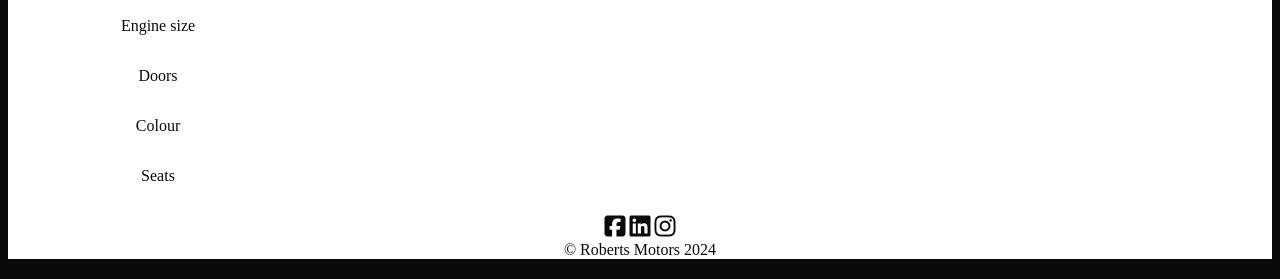
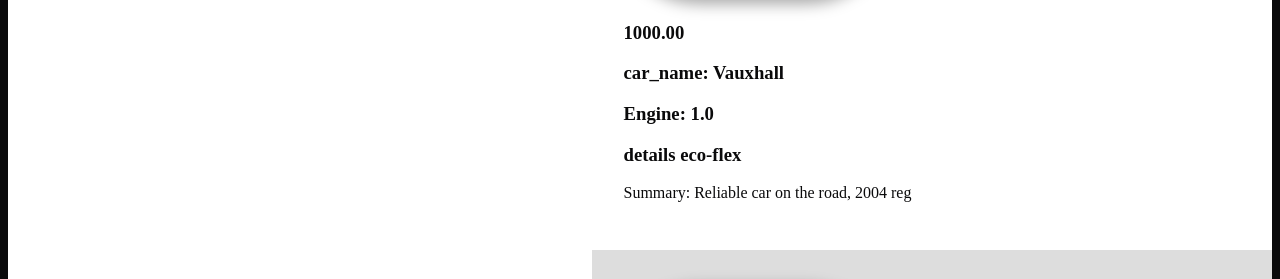
Before and after one commit to RobertGDO/Roberts-Motors, a PHP site: page /buycars in a window 1280 px wide. Shown: the part 489-768 px from the top of the page. Run offline with PHP 8.4, Linux system fonts and the light colour scheme; data comes from the database, SQL or seed files in the repository; some libraries are stand-ins or nearby versions; some web fonts are replaced.

Commit message:
Revert "Add files via upload"

```diff
--- a/Roberts-Motors/websites/default/public/desktop.css
+++ b/Roberts-Motors/websites/default/public/desktop.css
@@ -7,12 +7,12 @@ header {
 /*template/structure of the webpages in desktop maximised view*/
 body {
     display: grid;
-    grid-template-columns: 20% 20% 30% 30%;
-    grid-template-rows: auto auto auto auto;
+    grid-template-columns: 40% 60%;
+    grid-template-rows: auto;
     grid-template-areas:
-    "header header nav nav"
-    "aside main main main"
-    "footer footer footer footer";
+    "header nav"
+    "aside main"
+    "footer footer";
     background-color: #0A0A0B;
 }
 
@@ -26,57 +26,9 @@ main {
 aside {
     /*places content in aside in the center*/
     display: flex;
-    flex-direction: column;
     justify-content: center;
-    padding-left: 20px;
+    padding-left: 4em;
     grid-area: aside;
-}
-
-aside ul li {
-    position: relative;
-   list-style: none;
-}
-
-/*nav li, nav a {
-   height: 100%;
-   width: 100%;
-   display: block;
-   transition: 0.7s;
-   display: flex;
-   justify-content: center;
-   align-items: center;
-}*/
-
-/*styles main webpage names list into nav bar*/
-aside ul {
-   list-style-type: none;
-   display: flex;
-   justify-content: space-evenly;
-}
-
-/*styles subnames within webpage names*/
-aside ul ul {
-   position: absolute;
-   display: block;
-   background-color: #fff;
-   padding: 0;
-   width: 100%;
-   opacity: 0;
-   pointer-events: none;
-   transition: opacity 1s ease-in-out;
-}
-
-/*makes subnames appear once hovered*/
-aside > ul > li:hover ul {
-   opacity: 1;
-   pointer-events: auto;
-}
-
-/*highlights each sub name when hovered*/
-aside ul ul li:hover {
-   background-color: #fff;
-   color: #9E9E94;
-   transition: 1s;
 }
 
 /*brings nav bar down*/
@@ -222,3 +174,8 @@ nav ul ul li:hover {
     "aside main";
     background-color: #0A0A0B;
 }
+
+.CarProducts, .reviews {list-style-type: none;}
+.CarProducts li, .reviews li {padding: 2em;}
+.CarProducts li:nth-child(odd), .reviews li:nth-child(odd) {background-color: #ffffff;}
+.CarProducts li:nth-child(even), .products li:nth-child(even) {background-color: #ddd;}
--- a/Roberts-Motors/websites/default/public/main.css
+++ b/Roberts-Motors/websites/default/public/main.css
@@ -96,23 +96,7 @@ main a:hover {
 
 aside {
     background-color: #fff;
-    min-height: 20px;
-    padding: 1vw;
-    color: #0A0A0B;
     grid-area: aside;
-}
-
-/*takes away hyperlink look*/
-aside a {
-    text-decoration: none;
-    color: #0A0A0B;
-}
-
-/*main webpage name hover*/
-aside a:hover {
-    background-color: #fff;
-    color: #9E9E94;
-    transition: 1s;
 }
 
 aside img {
@@ -291,3 +275,9 @@ form div {
     grid-column-start: 1;
     grid-column-end: 3;
 }
+
+
+.CarProducts, .reviews {list-style-type: none;}
+.CarProducts li, .reviews li {padding: 2em;}
+.CarProducts li:nth-child(odd), .reviews li:nth-child(odd) {background-color: #ffffff;}
+.CarProducts li:nth-child(even), .products li:nth-child(even) {background-color: #ddd;}
--- a/Roberts-Motors/websites/default/public/mobile.css
+++ b/Roberts-Motors/websites/default/public/mobile.css
@@ -180,3 +180,8 @@ nav {
 #clicked:target .off {
     display: block;
 }
+
+.CarProducts, .reviews {list-style-type: none;}
+.CarProducts li, .reviews li {padding: 2em;}
+.CarProducts li:nth-child(odd), .reviews li:nth-child(odd) {background-color: #fff;}
+.CarProducts li:nth-child(even), .products li:nth-child(even) {background-color: #ddd;}
--- a/Roberts-Motors/websites/default/templates/buycars.html.php
+++ b/Roberts-Motors/websites/default/templates/buycars.html.php
@@ -1,15 +1,45 @@
 
-        <div id="work1">
-            <p>Oct 2021</p>
-            <p>Trainee Network Engineer Openreach, (based nationwide)</p>
-        </div>
 
-        <div id="work2">
-            <p>Feb 2018</p>
-            <p>Take your Daughter to Work BT Group PLC (Security Hatfield)</p>
-        </div>
+<?php
 
-        <div id="work3">
-            <p>Jan 2016</p>
-            <p>Administration Assistant European H&S Consultants, CMK</p>
-        </div>
+$pdo = new PDO('mysql:dbname=roberts_motors;host=mysql', 'student', 'student');
+
+$find = findAll($pdo, 'cars', 'car_id');
+
+
+?>
+
+<hr />
+
+<h2>Cars For Sale</h2>
+
+
+<?php
+echo '<ul class="CarProducts">';
+foreach($find as $cars){
+
+echo '<li>';
+?>
+    <img src=<?php echo $cars['images'];?> alt=<?php echo $cars['summary'];?>  width="200"
+     height="200">
+
+<?php
+        echo '<h3>' . $cars['price'].'</div>';
+
+        echo '<p>'. 'car_name:' . " " . $cars['car_name'].'</p>';
+
+        echo '<p>'. 'Engine:' . " " . $cars['engine'].'</p>';
+
+        echo '<p>'. 'details' . " " . $cars['details'].'</h3>';
+
+        echo '<p>'. 'Summary: ' . " " . $cars['summary'].'</h3>';
+
+        if (isset($_SESSION['loggedin'])) {
+        ?>
+        <a href="Reviews.php?id=<?=$product['productid']?>"> Ask a question</a>
+        <?php
+        }
+echo '</li>';
+}
+echo '</ul>';
+?>
--- a/Roberts-Motors/websites/default/templates/index.html.php
+++ b/Roberts-Motors/websites/default/templates/index.html.php
@@ -1,6 +1,4 @@
-        <h1>Welcome to Robert Motors</h1>
-        <p>We stock a large variety of different branded cars</p>
-        <h2>Top 10 best selling cars: </h2>
+        <h2>Top 10 best selling cars</h2>
         <p>Polo</p>
         <img src="images/Polo.png" alt=" The picture is of the best discounted car.">
         <p>Polo</p>
--- a/Roberts-Motors/websites/default/templates/layout.html.php
+++ b/Roberts-Motors/websites/default/templates/layout.html.php
@@ -66,85 +66,7 @@
     <?=$templateVars['output']?>
     </main>
     <aside>
-        <p>Filter search</p>
-        <ul>
-            <li>Make
-                <ul>
-                    <li>Fiat</li>
-                    <li>Volkswagen</li>
-                    <li>Ford</li>
-                    <li>Vauxhall</li>
-                </ul>
-            </li>
-        </ul>
-        <ul>
-            <li>Model
-                <ul>
-                    <li>500</li>
-                    <li>Polo</li>
-                    <li>Golf</li>
-                    <li>Corsa</li>
-                    <li>Fiesta</li>
-                </ul>
-            </li>
-        </ul>
-        <ul>
-            <li>Mileage
-                <ul>
-                    <li>From</li>
-                    <li>To</li>
-                </ul>
-            </li>
-        </ul>
-        <ul>
-            <li>Gearbox
-                <ul>
-                    <li>Automatic</li>
-                    <li>Maunal</li>
-                </ul>
-            </li>
-        </ul>
-        <ul>
-            <li>Fuel type
-                <ul>
-                    <li>Petrol</li>
-                    <li>Diesel</li>
-                </ul>
-            </li>
-        </ul>
-        <ul>
-            <li>Engine size
-                <ul>
-                    <li>1.0</li>
-                    <li>1.2</li>
-                </ul>
-            </li>
-        </ul>
-        <ul>
-            <li>Doors
-                <ul>
-                    <li>5</li>
-                    <li>3</li>
-                </ul>
-            </li>
-        </ul>
-        <ul>
-            <li>Colour
-                <ul>
-                    <li>Blue</li>
-                    <li>White</li>
-                </ul>
-            </li>
-        </ul>
-        <ul>
-            <li>Seats
-                <ul>
-                    <li>2</li>
-                    <li>4</li>
-                    <li>5</li>
-                </ul>
-            </li>
-        </ul>
+        <p></p>
     </aside>
     <footer>
         <div>
```
Also changed, not shown: Roberts-Motors/websites/database.sql (+30 -1 lines), 1 other file.
